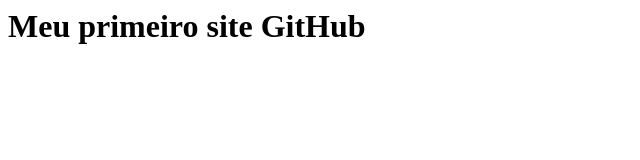
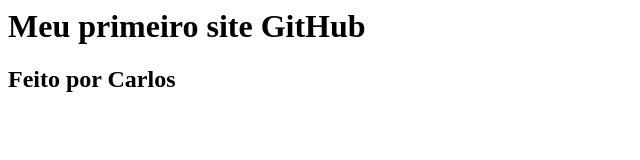
Before and after one commit to ManuelaLuchSilva/myfirstpage, a plain HTML site: page index.html in a window 1280 px wide. Shown: the whole page, without its empty margins (0-640 px from the left). Drawn offline with Linux system fonts and the light colour scheme.

Commit message:
alterações index.html

```diff
--- a/index.html
+++ b/index.html
@@ -4,5 +4,6 @@
   </head>
   <body>
     <h1>Meu primeiro site GitHub</h1>
+    <h2>Feito por Carlos</h2>
   </body>
 </html>
```
